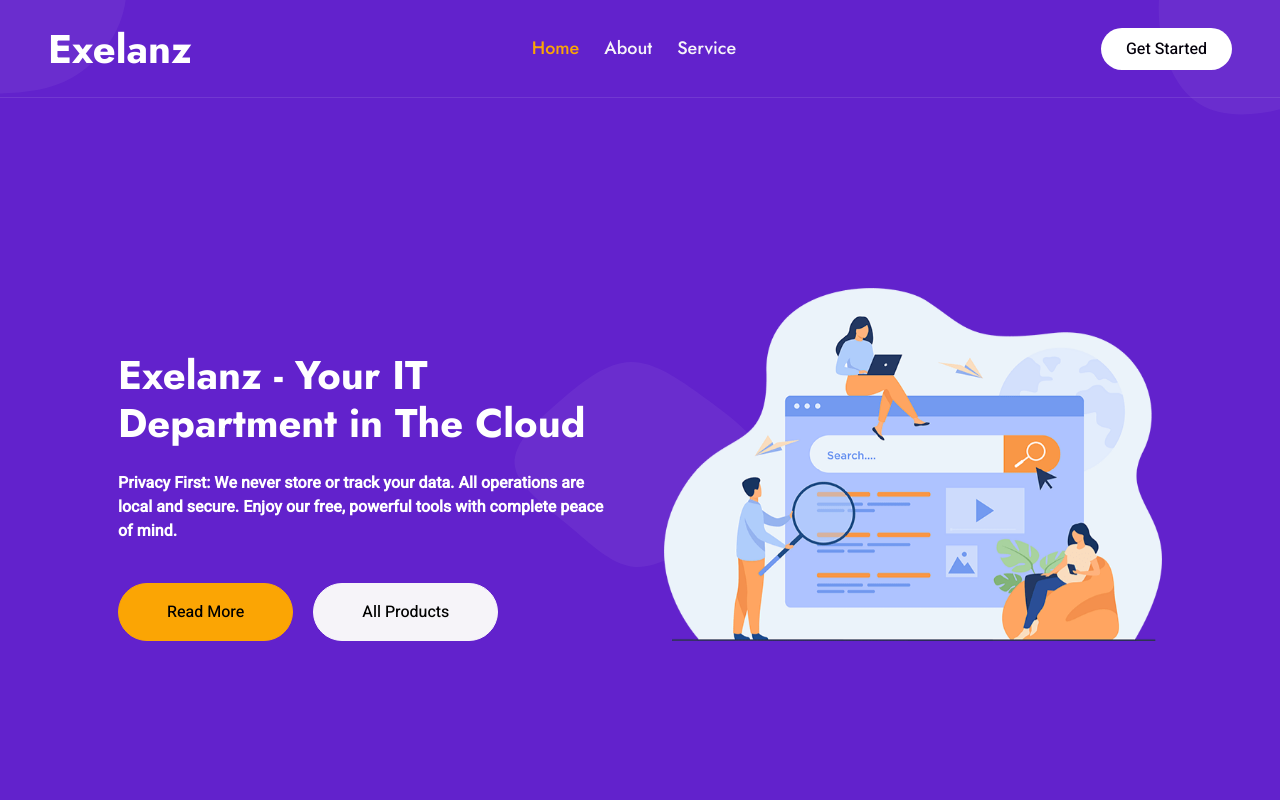
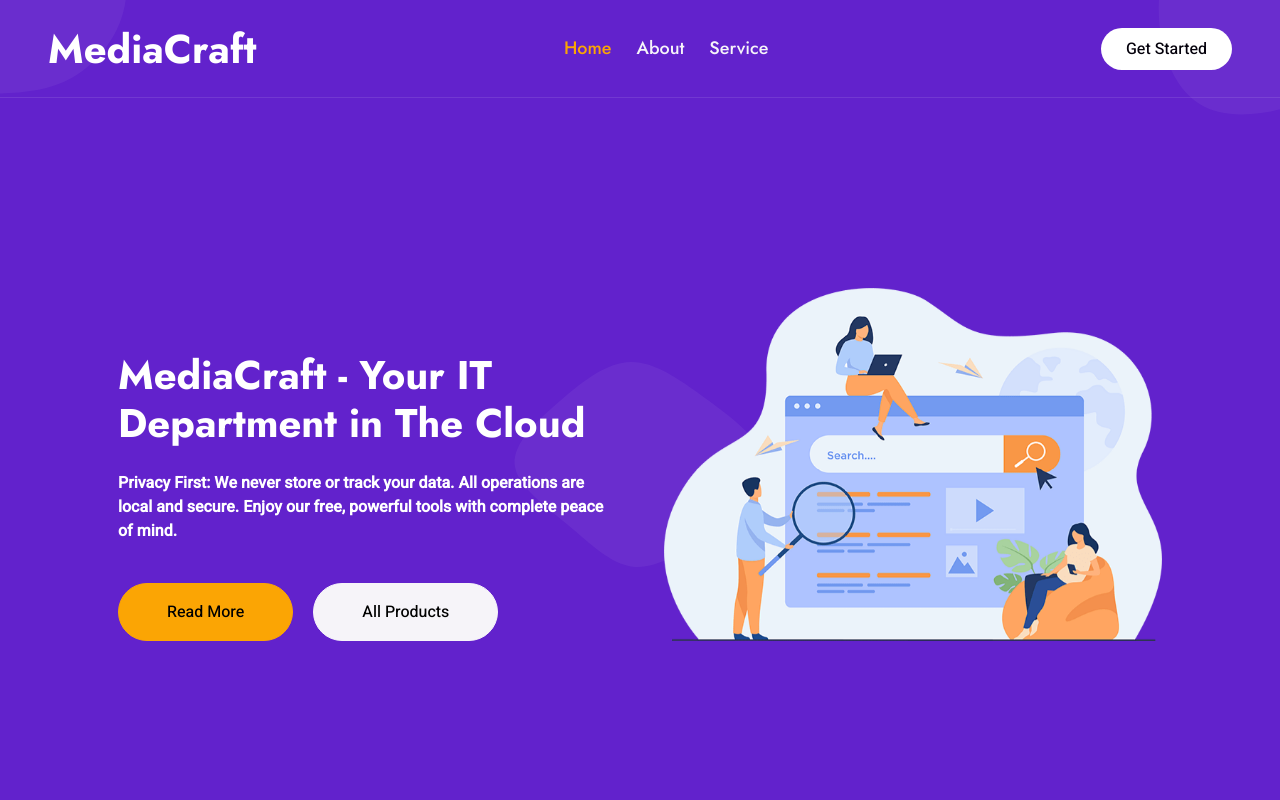
Before and after one commit to jyotiranjan-majumdar/MediaCraft, a plain HTML site: page index.html in a window 1280 px wide. Shown: the top 800 px of the page. Drawn offline with nearby package versions, Linux system fonts and the light colour scheme.

Commit message:
site title update

```diff
--- a/index.html
+++ b/index.html
@@ -3,7 +3,7 @@
 
 <head>
     <meta charset="utf-8">
-    <title>Exelanz - Your IT Department in The Cloud</title>
+    <title>MediaCraft - Your IT Department in The Cloud</title>
     <meta content="width=device-width, initial-scale=1.0" name="viewport">
 
     <!-- Favicon -->
@@ -45,7 +45,7 @@
         <div class="container-xxl position-relative p-0">
             <nav class="navbar navbar-expand-lg navbar-light px-4 px-lg-5 py-3 py-lg-0">
                 <a href="index.html" class="navbar-brand p-0">
-                    <h1 class="m-0">Exelanz</h1>
+                    <h1 class="m-0">MediaCraft</h1>
                     <!-- <img src="img/logo.png" alt="Logo"> -->
                 </a>
                 <button class="navbar-toggler" type="button" data-bs-toggle="collapse" data-bs-target="#navbarCollapse">
@@ -65,7 +65,7 @@
                 <div class="container px-lg-5">
                     <div class="row g-5 align-items-end">
                         <div class="col-lg-6 text-center text-lg-start">
-                            <h1 class="text-white mb-4 animated slideInDown">Exelanz - Your IT Department in The Cloud</h1>
+                            <h1 class="text-white mb-4 animated slideInDown">MediaCraft - Your IT Department in The Cloud</h1>
                             <p class="text-white pb-4 animated slideInDown"> <strong> Privacy First: We never store or track your data. All operations are local and secure. Enjoy our free, powerful tools with complete peace of mind. </strong></p>
                             <a href="about.html" class="btn btn-secondary py-sm-3 px-sm-5 rounded-pill me-3 animated slideInLeft">Read More</a>
                             <a href="service.html" class="btn btn-light py-sm-3 px-sm-5 rounded-pill animated slideInRight">All Products</a>
```
Also changed, not shown: About_us.html (+2 -2 lines), Audio_converter.html (+2 -2 lines), Generate_siteMap.html (+2 -2 lines), PrivacyPolicy.html (+2 -2 lines), Screen_recorder.html (+2 -2 lines), Speach_to_text.html (+2 -2 lines), TermsCondition.html (+2 -2 lines), Test_cam.html (+2 -2 lines), Test_mic.html (+2 -2 lines), service.html (+2 -2 lines).
